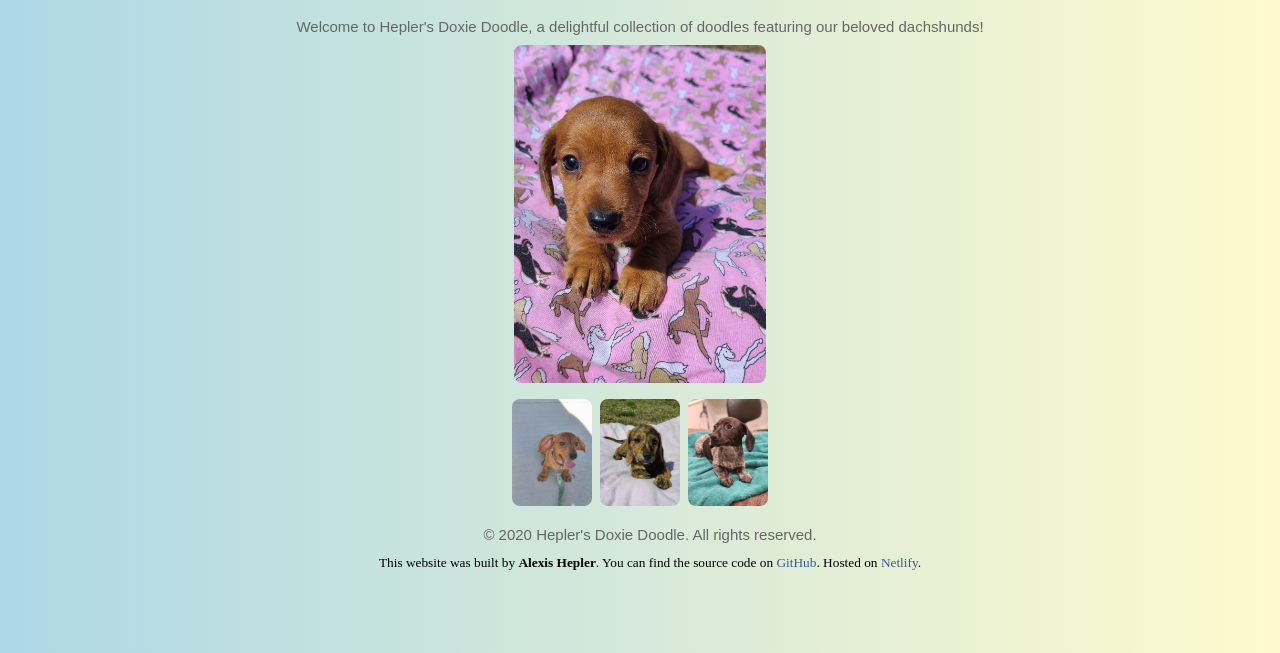
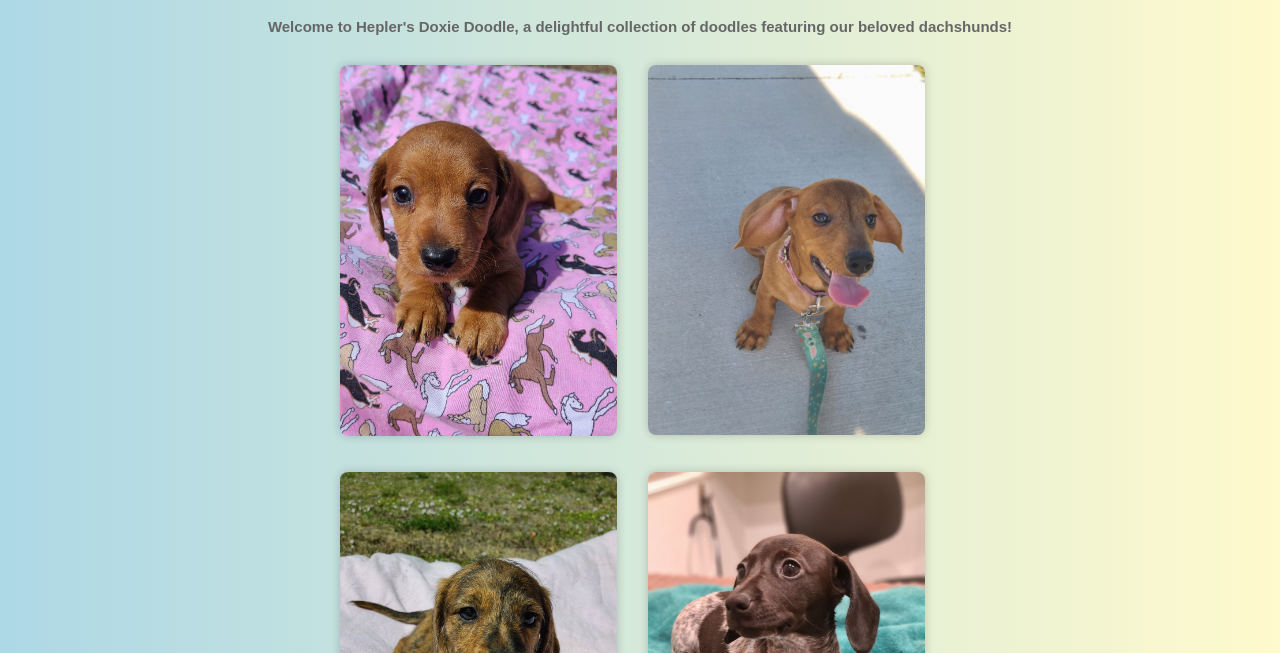
Before and after one commit to Alexismarie20/Heplers-doxie-doodle, a plain HTML site: page index.html in a window 1280 px wide. Shown: the part 147-800 px from the top of the page. Drawn offline with Linux system fonts and the light colour scheme.

Commit message:
updated photo grid for home page

```diff
--- a/index.html
+++ b/index.html
@@ -11,18 +11,15 @@
   <header>
   <div id="navbar"></div>
   <h1> Hepler's Doxie Doodle </h1>
-    <p>Welcome to Hepler's Doxie Doodle, a delightful collection of doodles featuring our beloved dachshunds!</p>
+    <p><strong> Welcome to Hepler's Doxie Doodle, a delightful collection of doodles featuring our beloved dachshunds!</strong></p>
 </header>
 
 <main>
-<div class="container">
-  <img src="images/puppygrid1stphoto.jpg" alt="Doxie Doodle 1" class="intro-photo-puppy1">
-
-  <div class="puppy-grid">
-  <img src="images/puppygrid2ndphoto.jpg" alt="Doxie Doodle 2">
-  <img src="images/puppygrid3rdphoto.jpg" alt="Doxie Doodle 3">
-  <img src="images/puppygrid4thphoto.jpg" alt="Doxie Doodle 4">
-</div>
+<div class="puppy-grid">
+  <img src="images/puppygrid1stphoto.jpg" class="puppy-image" alt="puppy 1 horse blanket">
+  <img src="images/puppygrid2ndphoto.jpg" class="puppy-image" alt="Puppy 2 starwars leash">
+  <img src="images/puppygrid3rdphoto.jpg" class="puppy-image" alt="Puppy 3 brindle">
+  <img src="images/puppygrid4thphoto.jpg" class="puppy-image" alt="Puppy 4 brown pie ball">
 </div>
 </main>
 
--- a/src/style.css
+++ b/src/style.css
@@ -78,41 +78,30 @@ p {
     font-size: 15px;
 }
 
-.intro-photo-puppy1 {
-  width: 20%;
-  height: auto;
-  display: block;
-  object-fit: cover;
-  border-radius: 8px;
-  margin: 0 auto;
-}
-
-
-
-
-
 .puppy-grid {
-  display: flex;
-  justify-content: center;
-  gap: 8px;
-  flex-wrap: wrap;
-  margin-top: 16px;
+  display: grid;
+  grid-template-columns: repeat(2, 1fr);
+  gap: 16px;
+  max-width: 600px;
+  margin: auto;
 }
 
 .puppy-grid img {
-  width: 80px;
+  width: 95%;
   height: auto;
+  display: block;
   border-radius: 8px;
+  box-shadow: 0 0 10px rgba(0, 0, 0, 0.2);
+  object-fit: cover;
+  margin-top: 20px;
 }
 
 .puppy-grid img:hover {
   transition: transform 0.3s ease;
-  transform: scale(1.5);
+  transform: scale(1.05);
+  border: 3px solid #ffa07a;
+  cursor: pointer;
 }
-
-
-
-
 
 
 
```
